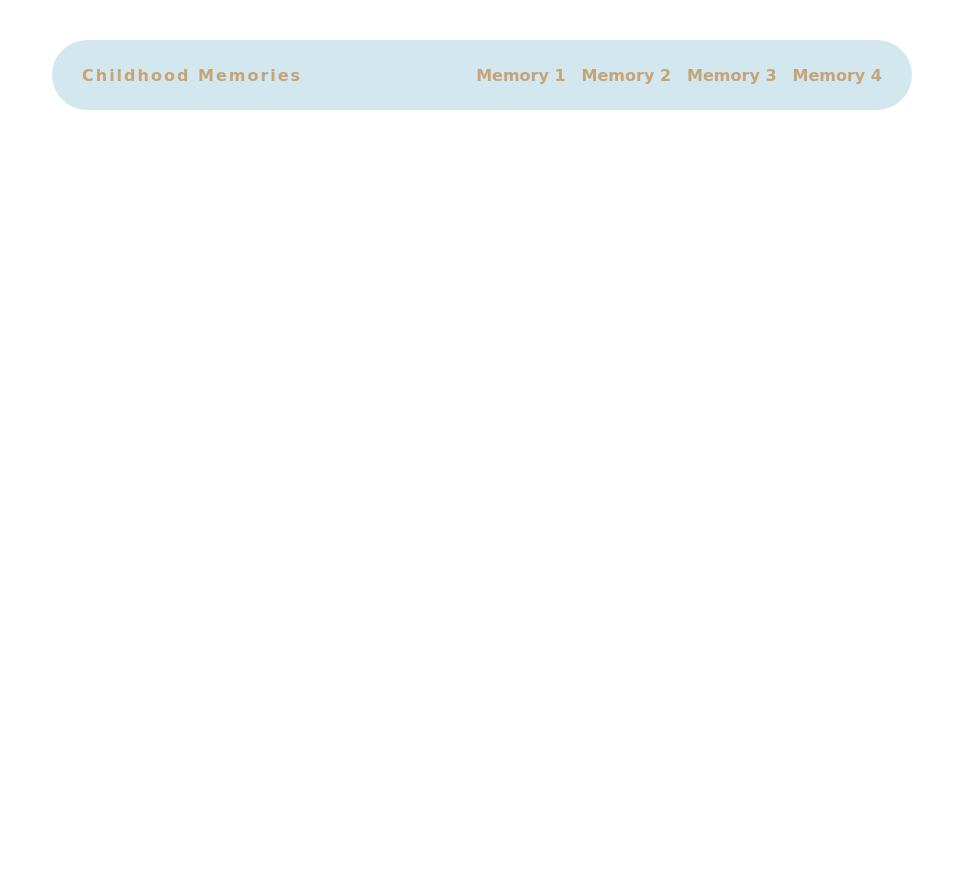
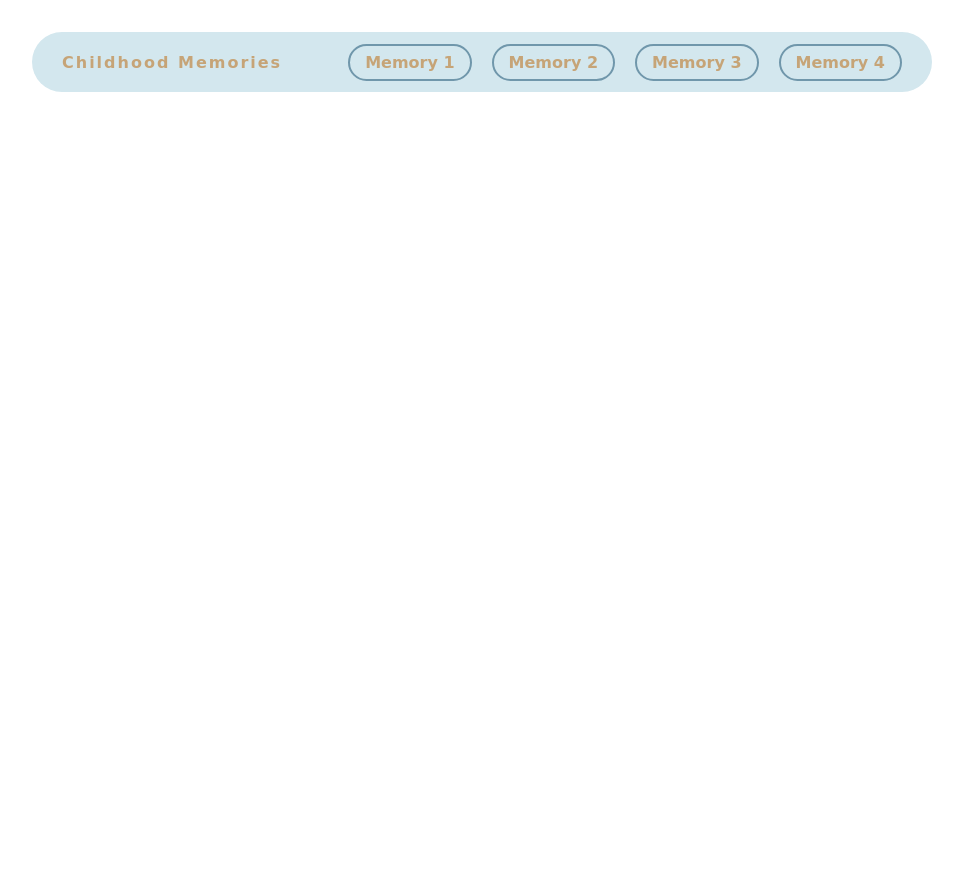
Before and after one commit to Tom-Okafor/childhood-memories, a PHP site: page / in a window 1280 px wide. Shown: the whole page, without its empty margins (158-1121 px from the left). After the commit the page ends 92 px from the top, so only its background shows below. Run offline with PHP 8.4, Linux system fonts and the light colour scheme.

Commit message:
fix: set box-sizing to border-box to fix unwanted overflow on the vertical axis

```diff
--- a/styles.css
+++ b/styles.css
@@ -6,12 +6,18 @@
     --color5: #7097ab;
 }
 
+* {
+    margin: 0;
+    padding: 0;
+    box-sizing: border-box;
+}
+
 body {
     min-height: 100dvh;
+    padding: 2rem;
     display: flex;
     flex-direction: column;
     font-family: Cambria, Cochin, Georgia, Times, 'Times New Roman', serif;
-    padding: 2rem;
 }
 
 header {
@@ -19,7 +25,7 @@ header {
     height: 60px;
     padding-block: 5px;
     padding-inline: 30px;
-    width: min(100%, 800px);
+    width: min(100%, 900px);
     border-radius: 50px;
     justify-content: space-between;
     margin-inline: auto;
@@ -39,15 +45,23 @@ a {
     font-weight: 700;
     font-family: cursive;
     color: var(--color1);
+    padding-block: 7px;
+    padding-inline: 15px;
+    border: 2px solid var(--color5);
+    border-radius: 50px;
     transition: color 200ms ease;
     -webkit-transition: color 200ms ease;
     -moz-transition: color 200ms ease;
     -ms-transition: color 200ms ease;
     -o-transition: color 200ms ease;
+    -webkit-border-radius: 50px;
+    -moz-border-radius: 50px;
+    -ms-border-radius: 50px;
+    -o-border-radius: 50px;
 }
 
 a:hover {
-    color: var(--color5)
+    color: var(--color5);
 }
 
 header p {
@@ -61,7 +75,7 @@ header p {
 
 nav {
     display: flex;
-    gap: 1rem;
+    gap: 20px;
 }
 
 footer {
```
